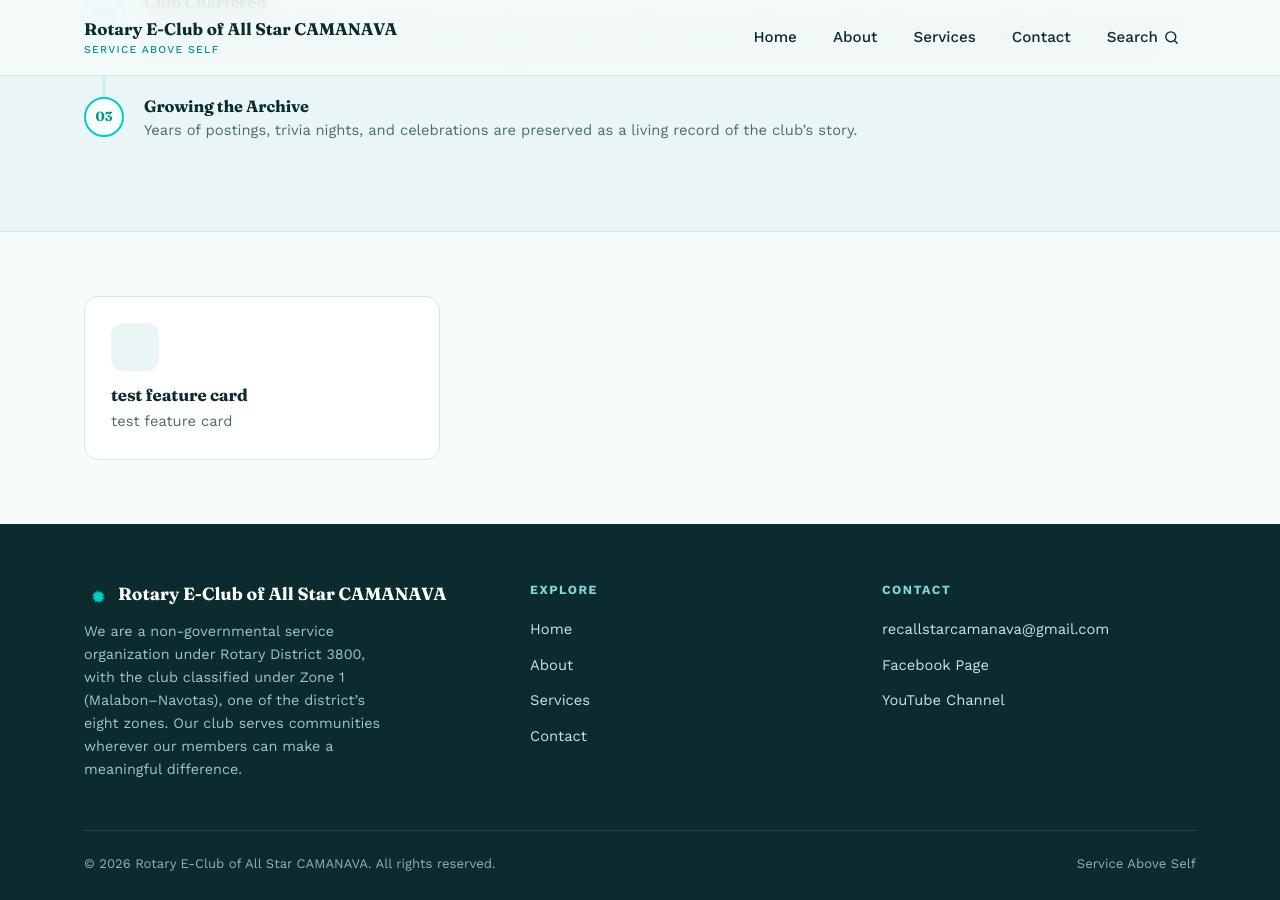
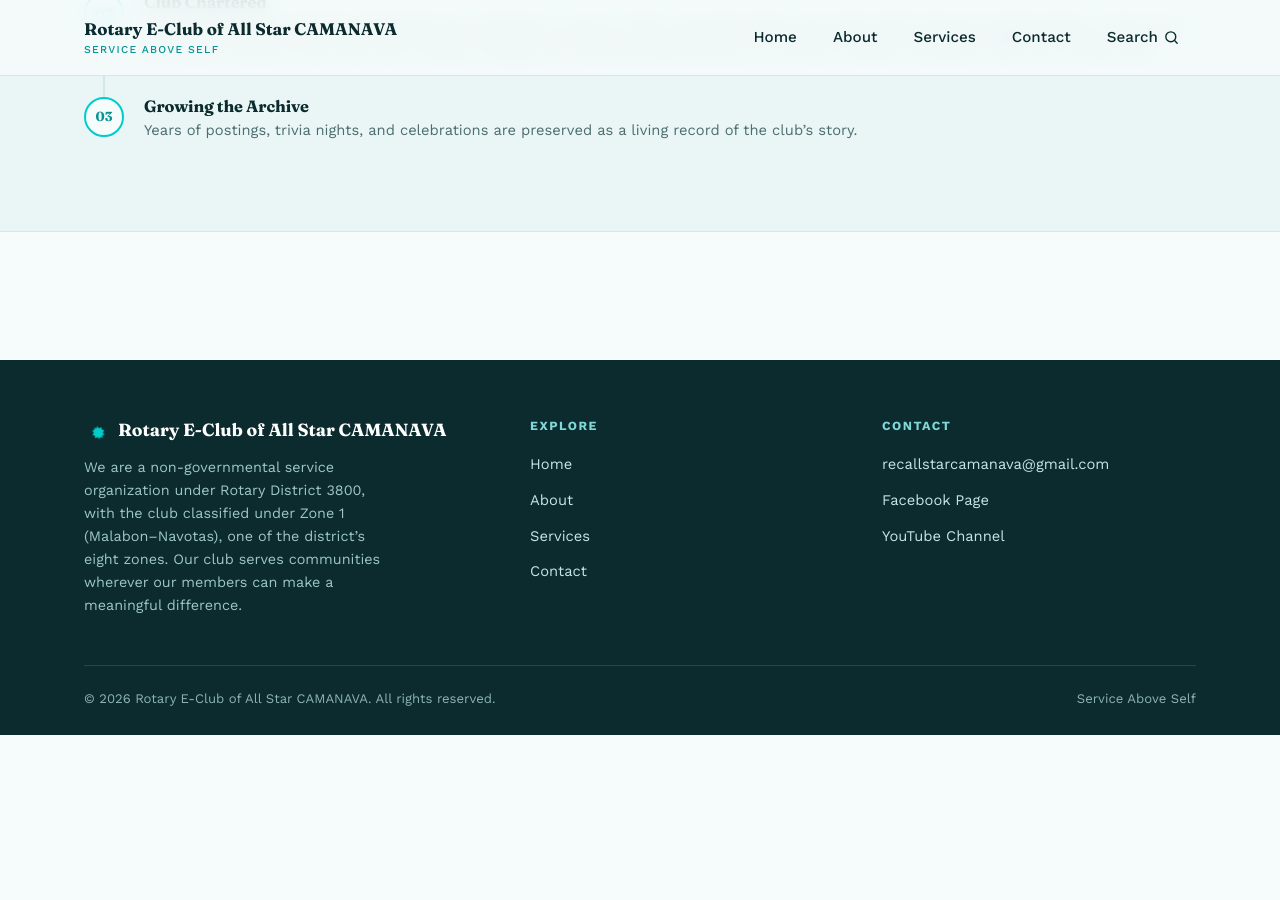
Before and after one commit to allstarcamanava/allstarcamanava.github.io, a Jekyll site: the page built from about.html, in a window 1280 px wide and 900 px high, scrolled down 2123 px. Built offline with Jekyll 4.4.1, drawn with Linux system fonts in a browser that asks for light colours; after the commit the page ends 2858 px from its top, so only the background shows below that.

Commit message:
Update Site Settings “about”

```diff
--- a/_data/about.yml
+++ b/_data/about.yml
@@ -50,7 +50,4 @@ history:
         Years of postings, trivia nights, and celebrations are preserved as a
         living record of the club's story.
 
-feature_cards:
-  - icon: ""
-    title: test feature card
-    description: test feature card
+feature_cards: []
```
